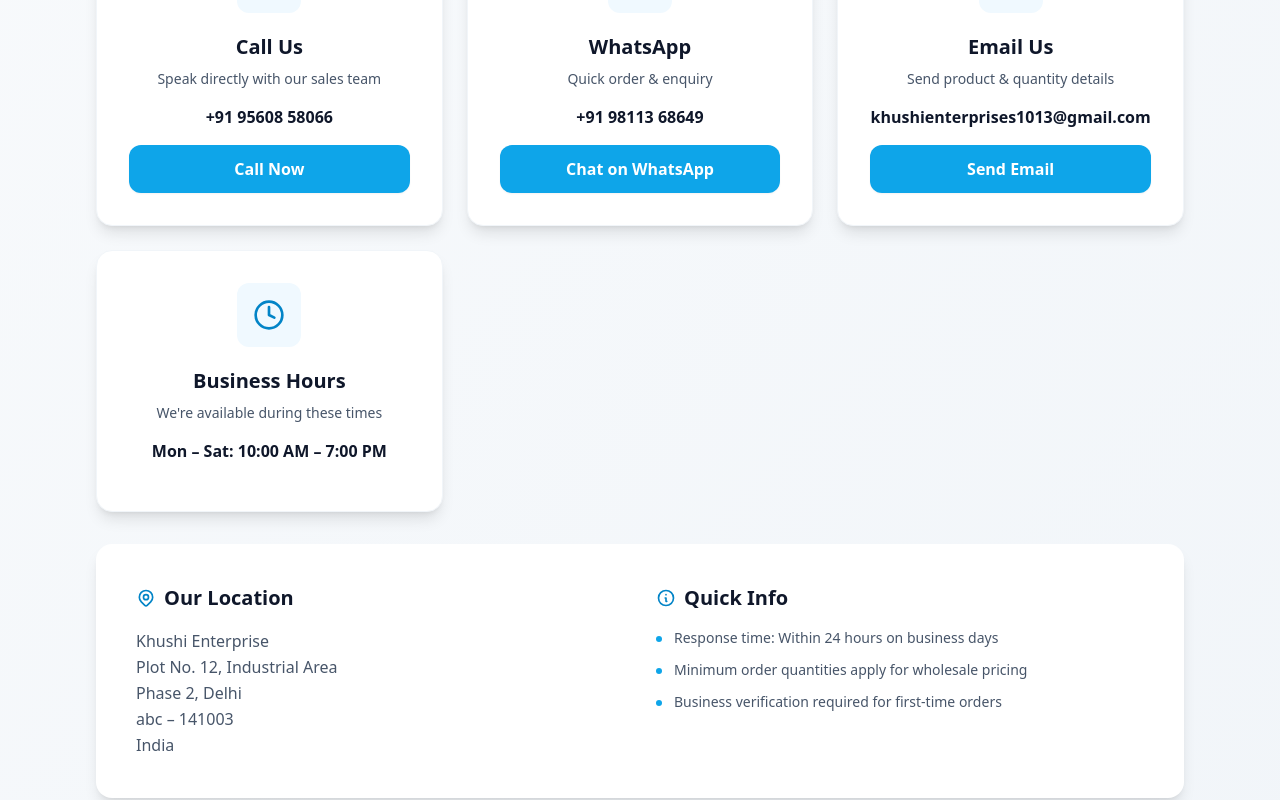
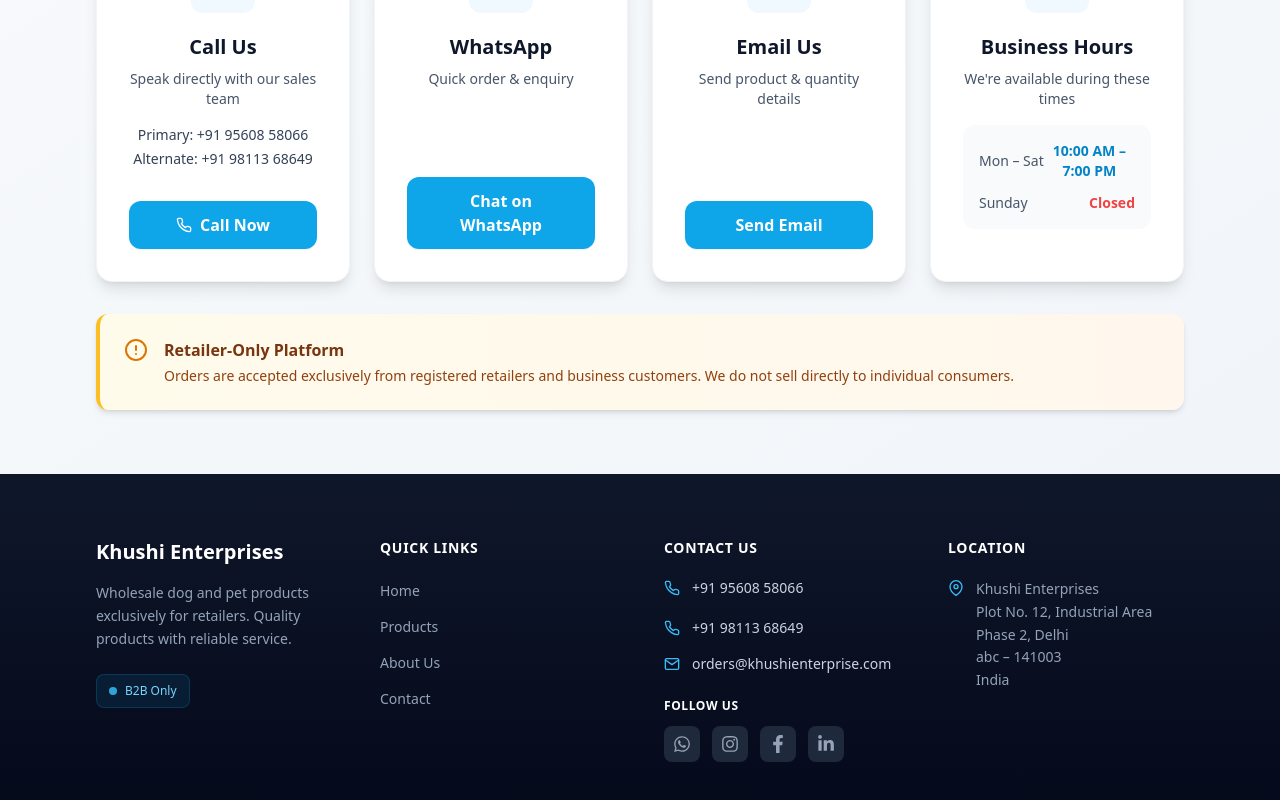
Before and after one commit to RezenBoy/Pet-Retailer-site, a React (Vite) app: page /contact in a window 1280 px wide. Shown: the part 360-1160 px from the top of the page. Built offline with nearby package versions, Linux system fonts and the light colour scheme.

Commit message:
#Issue fix 03 call section

```diff
--- a/src/pages/About.jsx
+++ b/src/pages/About.jsx
@@ -51,7 +51,7 @@
         <div className="text-center mb-12">
           <div className="inline-flex items-center gap-2 bg-sky-50 text-sky-600 text-sm font-semibold px-4 py-2 rounded-full mb-4">
             <FiUsers className="w-4 h-4" />
-            About Khushi Enterprise
+            About Khushi Enterprises
           </div>
           <h2 className="text-3xl md:text-4xl font-bold text-slate-900 mb-4">
             Your Trusted Wholesale Partner
--- a/src/pages/Contact.jsx
+++ b/src/pages/Contact.jsx
@@ -2,52 +2,42 @@
 import { BsWhatsapp } from "react-icons/bs";
 
 function Contact() {
-
   const contactMethods = [
     {
       icon: <FiPhone className="w-8 h-8" />,
       title: "Call Us",
       description: "Speak directly with our sales team",
-      contactInfo: "+91 95608 58066",
-      action: "tel:+919560858066",
-      buttonText: "Call Now"
+      contactInfo: [
+        { label: "+91 95608 58066", action: "tel:+919560858066" },
+        { label: "+91 98113 68649", action: "tel:+919811368649" },
+      ],
+      multiCall: true,
     },
     {
       icon: <BsWhatsapp className="w-8 h-8" />,
       title: "WhatsApp",
       description: "Quick order & enquiry",
-      contactInfo: "+91 98113 68649",
       action:
         "https://wa.me/919560858066?text=Hello%20I%20want%20to%20place%20a%20wholesale%20order",
-      buttonText: "Chat on WhatsApp"
+      buttonText: "Chat on WhatsApp",
     },
-
     {
       icon: <FiMail className="w-8 h-8" />,
       title: "Email Us",
       description: "Send product & quantity details",
-      contactInfo: "khushienterprises1013@gmail.com",
       action: "mailto:khushienterprises1013@gmail.com",
-      buttonText: "Send Email"
+      buttonText: "Send Email",
     },
-
-    // {
-    //   icon: <FiPhone className="w-8 h-8" />,
-    //   title: "Call (Alternate)",
-    //   description: "Alternate contact number",
-    //   contactInfo: "+91 98113 68649",
-    //   action: "tel:+919811368649",
-    //   buttonText: "Call Now"
-    // },
     {
       icon: <FiClock className="w-8 h-8" />,
       title: "Business Hours",
       description: "We're available during these times",
-      contactInfo: "Mon – Sat: 10:00 AM – 7:00 PM",
-      action: null, buttonText: null
+      timings: [
+        { day: "Mon – Sat", hours: "10:00 AM – 7:00 PM" },
+        { day: "Sunday", hours: "Closed" },
+      ],
     },
   ];
-
 
   return (
     <section className="bg-gradient-to-br from-slate-50 to-slate-100 py-16">
@@ -68,93 +58,93 @@
         </div>
 
         {/* Contact Cards */}
-        <div className="grid grid-cols-1 md:grid-cols-3 gap-6 mb-8">
+        <div className="grid grid-cols-1 md:grid-cols-2 lg:grid-cols-4 gap-6 mb-8">
           {contactMethods.map((method, index) => (
             <div
               key={index}
-              className="bg-white rounded-2xl shadow-lg p-8 text-center hover:shadow-xl transition-all duration-200 border border-slate-100"
+              className="bg-white rounded-2xl shadow-lg p-8 text-center hover:shadow-xl transition-all duration-200 border border-slate-100 flex flex-col h-full"
             >
+              {/* Icon */}
               <div className="flex items-center justify-center w-16 h-16 bg-sky-50 text-sky-600 rounded-xl mx-auto mb-5">
                 {method.icon}
               </div>
 
+              {/* Title */}
               <h3 className="text-xl font-bold text-slate-900 mb-2">
                 {method.title}
               </h3>
 
+              {/* Description */}
               <p className="text-sm text-slate-600 mb-4">
                 {method.description}
               </p>
 
-              <p className="text-base font-semibold text-slate-900 mb-4">
-                {method.contactInfo}
-              </p>
+              {/* Middle Content */}
+              <div className="flex-grow">
 
-              {method.action && (
+                {/* Call Numbers */}
+                {method.multiCall && (
+                  <div className="mb-4 space-y-1">
+                    {method.contactInfo.map((item, i) => (
+                      <a
+                        key={i}
+                        href={item.action}
+                        className="block text-sm font-medium text-slate-700 hover:text-sky-600"
+                      >
+                        {i === 0 ? "Primary:" : "Alternate:"} {item.label}
+                      </a>
+                    ))}
+                  </div>
+                )}
+
+                {/* Business Hours */}
+                {method.timings && (
+                  <div className="bg-slate-50 rounded-xl p-4 space-y-3">
+                    {method.timings.map((t, i) => (
+                      <div key={i} className="flex items-center justify-between">
+
+                        {/* Day */}
+                        <span className="text-sm font-medium text-slate-600 whitespace-nowrap">
+                          {t.day}
+                        </span>
+
+                        {/* Time */}
+                        <span
+                          className={`text-sm font-semibold ${t.hours === "Closed"
+                              ? "text-red-500"
+                              : "text-sky-600"
+                            }`}
+                        >
+                          {t.hours}
+                        </span>
+
+                      </div>
+                    ))}
+                  </div>
+                )}
+              </div>
+
+              {/* Bottom CTA */}
+              <div className="mt-auto pt-4">
+                {method.multiCall ? (
+                  <a
+                    href={method.contactInfo[0].action}
+                    className="inline-flex items-center justify-center w-full bg-sky-500 text-white px-6 py-3 rounded-xl font-semibold hover:bg-sky-600 transition-all duration-200 shadow-sm hover:shadow-md"
+                  >
+                    <FiPhone className="w-4 h-4 mr-2" />
+                    Call Now
+                  </a>
+                ) : method.action ? (
                   <a
                     href={method.action}
                     className="inline-flex items-center justify-center w-full bg-sky-500 text-white px-6 py-3 rounded-xl font-semibold hover:bg-sky-600 transition-all duration-200 shadow-sm hover:shadow-md"
                   >
                     {method.buttonText}
                   </a>
-              )}
+                ) : null}
+              </div>
             </div>
           ))}
-        </div>
-
-        {/* Additional Contact Info */}
-        <div className="bg-white rounded-2xl shadow-lg p-8 lg:p-10 mb-8">
-          <div className="grid md:grid-cols-2 gap-8">
-
-            {/* Address */}
-            <div>
-              <h3 className="text-xl font-bold text-slate-900 mb-4 flex items-center gap-2">
-                <svg className="w-5 h-5 text-sky-600" fill="none" stroke="currentColor" viewBox="0 0 24 24">
-                  <path strokeLinecap="round" strokeLinejoin="round" strokeWidth={2} d="M17.657 16.657L13.414 20.9a1.998 1.998 0 01-2.827 0l-4.244-4.243a8 8 0 1111.314 0z" />
-                  <path strokeLinecap="round" strokeLinejoin="round" strokeWidth={2} d="M15 11a3 3 0 11-6 0 3 3 0 016 0z" />
-                </svg>
-                Our Location
-              </h3>
-              <address className="text-slate-600 leading-relaxed not-italic">
-                Khushi Enterprise<br />
-                Plot No. 12, Industrial Area<br />
-                Phase 2, Delhi<br />
-                abc – 141003<br />
-                India
-              </address>
-            </div>
-
-            {/* Quick Contact */}
-            <div>
-              <h3 className="text-xl font-bold text-slate-900 mb-4 flex items-center gap-2">
-                <svg className="w-5 h-5 text-sky-600" fill="none" stroke="currentColor" viewBox="0 0 24 24">
-                  <path strokeLinecap="round" strokeLinejoin="round" strokeWidth={2} d="M13 16h-1v-4h-1m1-4h.01M21 12a9 9 0 11-18 0 9 9 0 0118 0z" />
-                </svg>
-                Quick Info
-              </h3>
-              <div className="space-y-3 text-sm">
-                <div className="flex items-start gap-3">
-                  <div className="w-1.5 h-1.5 bg-sky-500 rounded-full mt-2" />
-                  <p className="text-slate-600">
-                    Response time: Within 24 hours on business days
-                  </p>
-                </div>
-                <div className="flex items-start gap-3">
-                  <div className="w-1.5 h-1.5 bg-sky-500 rounded-full mt-2" />
-                  <p className="text-slate-600">
-                    Minimum order quantities apply for wholesale pricing
-                  </p>
-                </div>
-                <div className="flex items-start gap-3">
-                  <div className="w-1.5 h-1.5 bg-sky-500 rounded-full mt-2" />
-                  <p className="text-slate-600">
-                    Business verification required for first-time orders
-                  </p>
-                </div>
-              </div>
-            </div>
-
-          </div>
         </div>
 
         {/* B2B Notice */}
```
Lines whose indentation alone changed are shown as unchanged.
